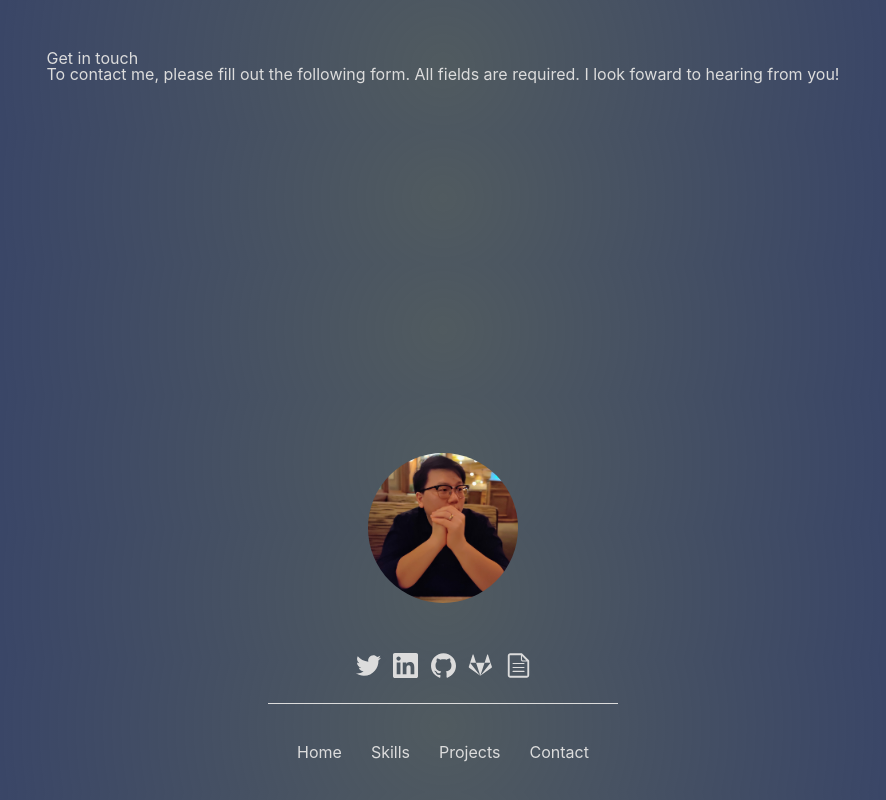
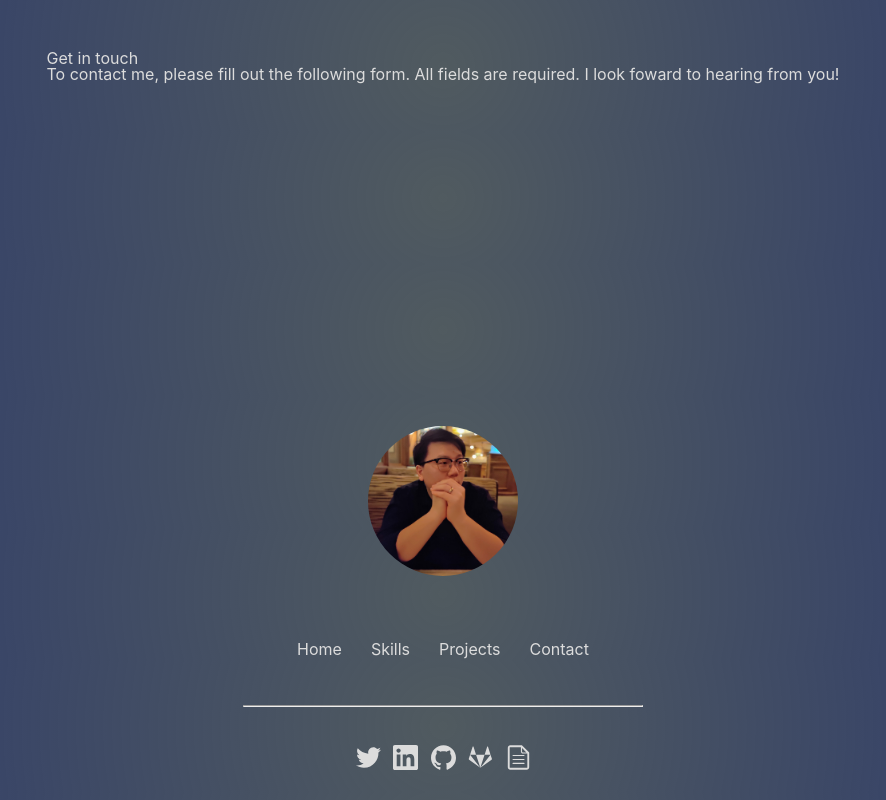
Before and after one commit to kevinchguo/profile, a React (Create React App) app: page /contact in a window 1280 px wide. Shown: the whole page, without its empty margins (197-1083 px from the left). Built offline with nearby package versions, Linux system fonts and the light colour scheme.

Commit message:
swapped position of nav and socials

```diff
--- a/src/App.css
+++ b/src/App.css
@@ -31,7 +31,10 @@
   justify-content: space-evenly;
   width: 350px;
   padding: 40px 0px;
-  border-top: 1px solid #dcdcdc;
+}
+
+.solid {
+  width: 400px;
 }
 
 a:link {
--- a/src/App.js
+++ b/src/App.js
@@ -25,14 +25,16 @@ function App() {
 
         <img src={profileImg} className="profileImg" alt="profile image"/>
 
-        <Socials></Socials>
-
         <div className="footerNav">
           <Link to="/profile">Home</Link>
           <Link to="/skills">Skills</Link>
           <Link to="/projects">Projects</Link>
           <Link to="/contact">Contact</Link>
         </div>
+
+        <hr className="solid"></hr>
+
+        <Socials></Socials>
 
       </div>
 
--- a/src/components/Socials/Socials.module.scss
+++ b/src/components/Socials/Socials.module.scss
@@ -1,5 +1,5 @@
 .socials {
-  margin: 25px 0px;
+  padding: 30px 0px;
   .socialIcons {
     display: flex;
     flex-direction: row;
```
